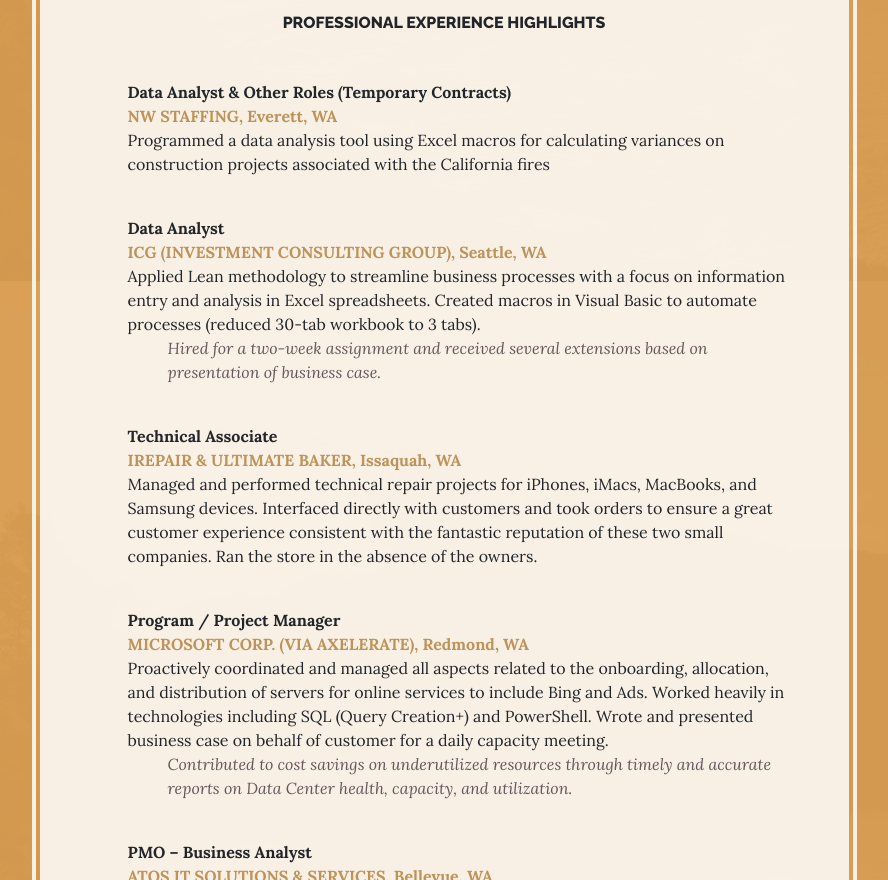
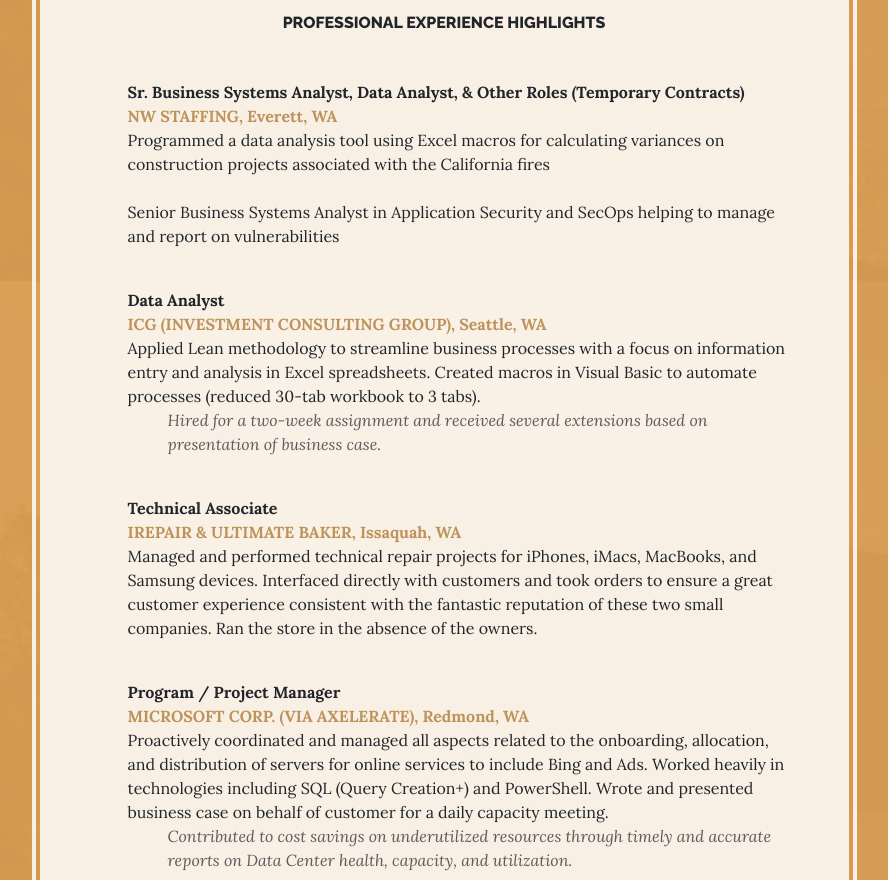
Before and after one commit to MoreAboutAmelia/Amelia, a website: page resume.html in a window 1280 px wide. Shown: the part 1425-2305 px from the top of the page, without its empty margins (196-1084 px from the left). Drawn offline with Linux system fonts and the light colour scheme.

Commit message:
Update resume.html

```diff
--- a/resume.html
+++ b/resume.html
@@ -145,9 +145,10 @@
 				<span class="section-heading-upper">PROFESSIONAL EXPERIENCE HIGHLIGHTS</span>
               </h2>
               <ul >
-                <li style= "font-weight: bold; list-style: none;text-align: left;";>Data Analyst & Other Roles (Temporary Contracts)</li>
+                <li style= "font-weight: bold; list-style: none;text-align: left;";>Sr. Business Systems Analyst, Data Analyst, & Other Roles (Temporary Contracts)</li>
 				<li style= "font-weight: bold; color: #bd935a; list-style: none;text-align: left;";>NW STAFFING, Everett, WA </li>
 				<li style= "list-style: none;text-align: left;";>Programmed a data analysis tool using Excel macros for calculating variances on construction projects associated with the California fires</li> <br>
+		      		<li style= "list-style: none;text-align: left;";>Senior Business Systems Analyst in Application Security and SecOps helping to manage and report on vulnerabilities</li> <br>
 			<p />
                 </li>
                  <li style= "font-weight: bold; list-style: none;text-align: left;";>Data Analyst</li>
```
